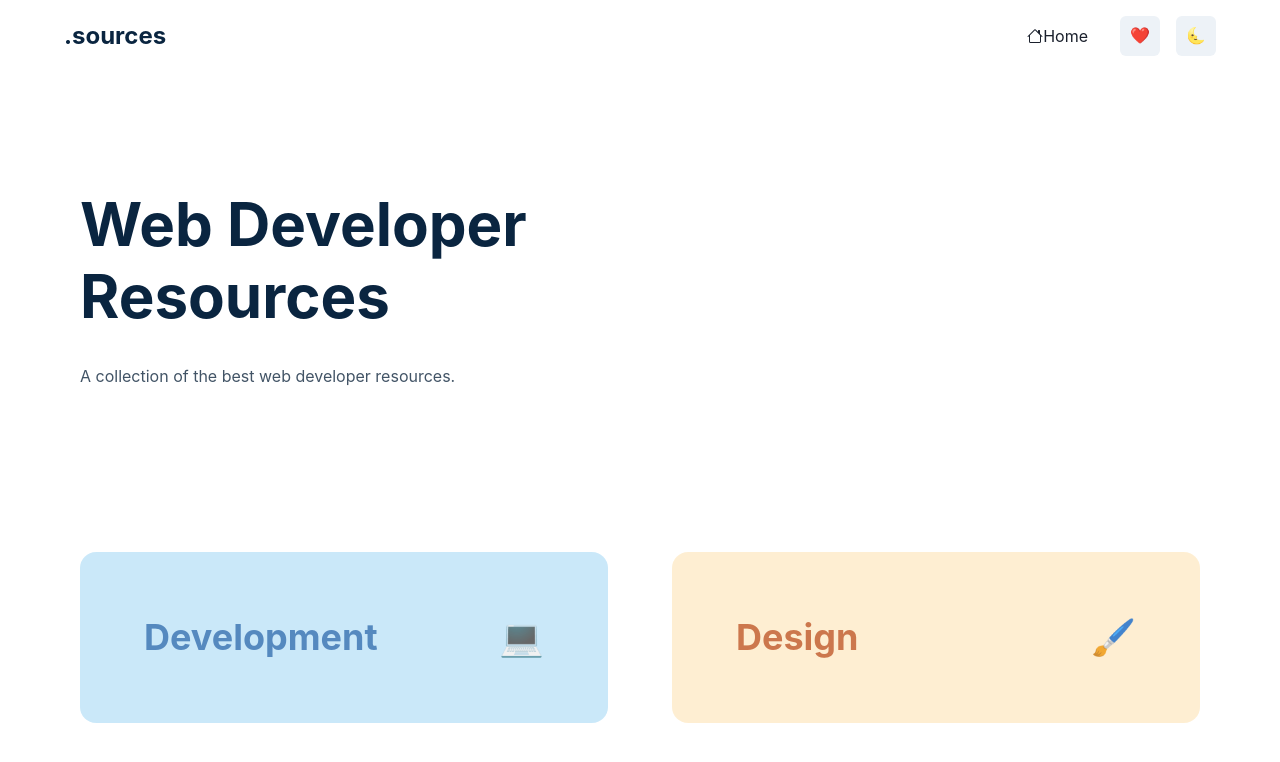
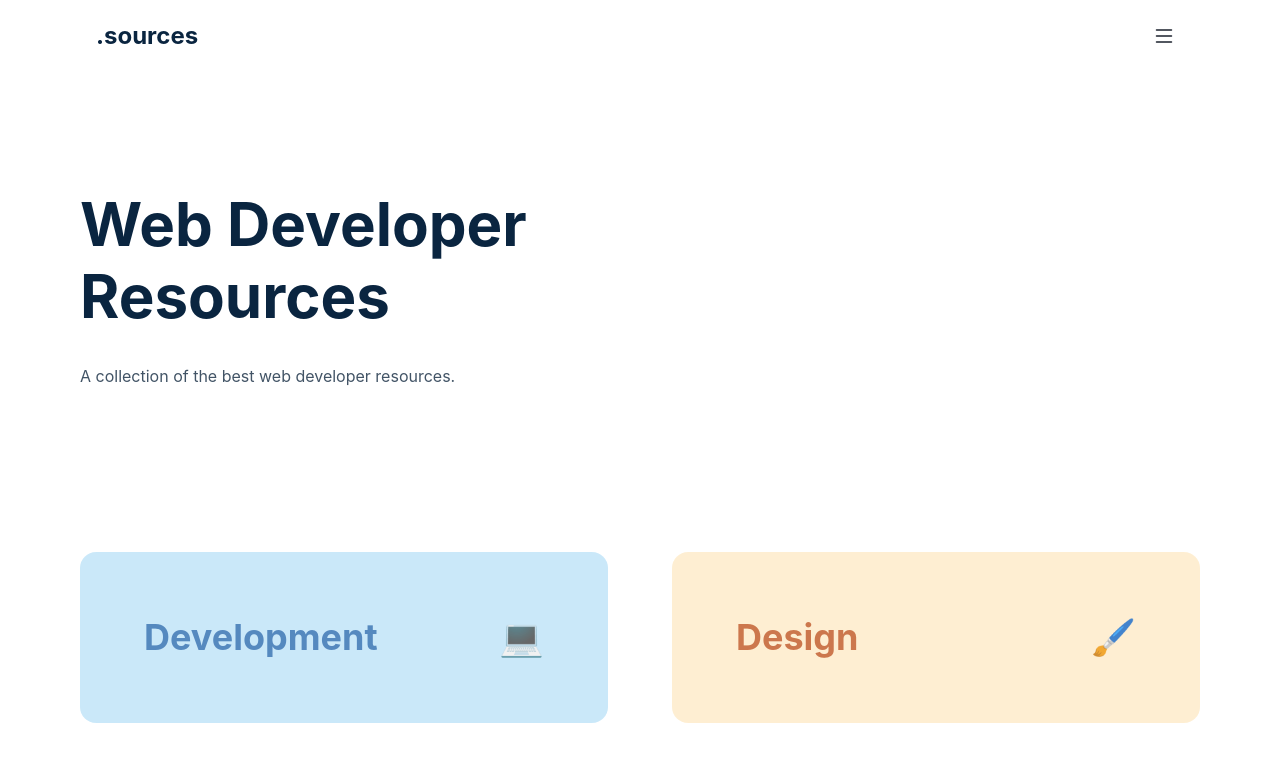
Before and after one commit to Uvacoder/devsources-starter, a React (Create React App) app: page / in a window 1280 px wide. Shown: the top 762 px of the page. Built offline with nearby package versions, Linux system fonts and the light colour scheme.

Commit message:
refactor navbar

```diff
--- a/src/components/navbar/Navbar.jsx
+++ b/src/components/navbar/Navbar.jsx
@@ -6,31 +6,26 @@ import {
   Link as CLink,
 } from "@chakra-ui/react";
 import { Link } from "react-router-dom";
-import { BsHouse } from "react-icons/bs";
-
-const Links = [{ path: "/", name: "Home", icon: <BsHouse /> }];
+import { BsList } from "react-icons/bs";
 
 export const Navbar = () => {
   return (
-    <HStack w="100%" maxW="6xl" pos="fixed" top="0" p="1rem 0" spacing="2rem">
+    <HStack
+      w="100%"
+      maxW="6xl"
+      pos="fixed"
+      top="0"
+      py="1rem"
+      px="2rem"
+      spacing="2rem"
+    >
+      {/* title */}
       <Heading fontSize="2xl" color="#0a2540">
         .sources
       </Heading>
       <Spacer />
 
-      <HStack spacing="1rem">
-        {Links.map((link, i) => (
-          <CLink key={i} _hover={{ opacity: 0.6 }}>
-            <Link style={{ display: "flex", alignItems: "center" }}>
-              {link.icon} {link.name}
-            </Link>
-          </CLink>
-        ))}
-      </HStack>
-      <HStack spacing="1rem">
-        <IconButton icon={<p>❤️</p>} />
-        <IconButton icon={<p>🌜</p>} />
-      </HStack>
+      <IconButton bg="none" fontSize="24px" icon={<BsList />} />
     </HStack>
   );
 };
```
Also changed, not shown: src/components/navbar/Links.jsx (added).
